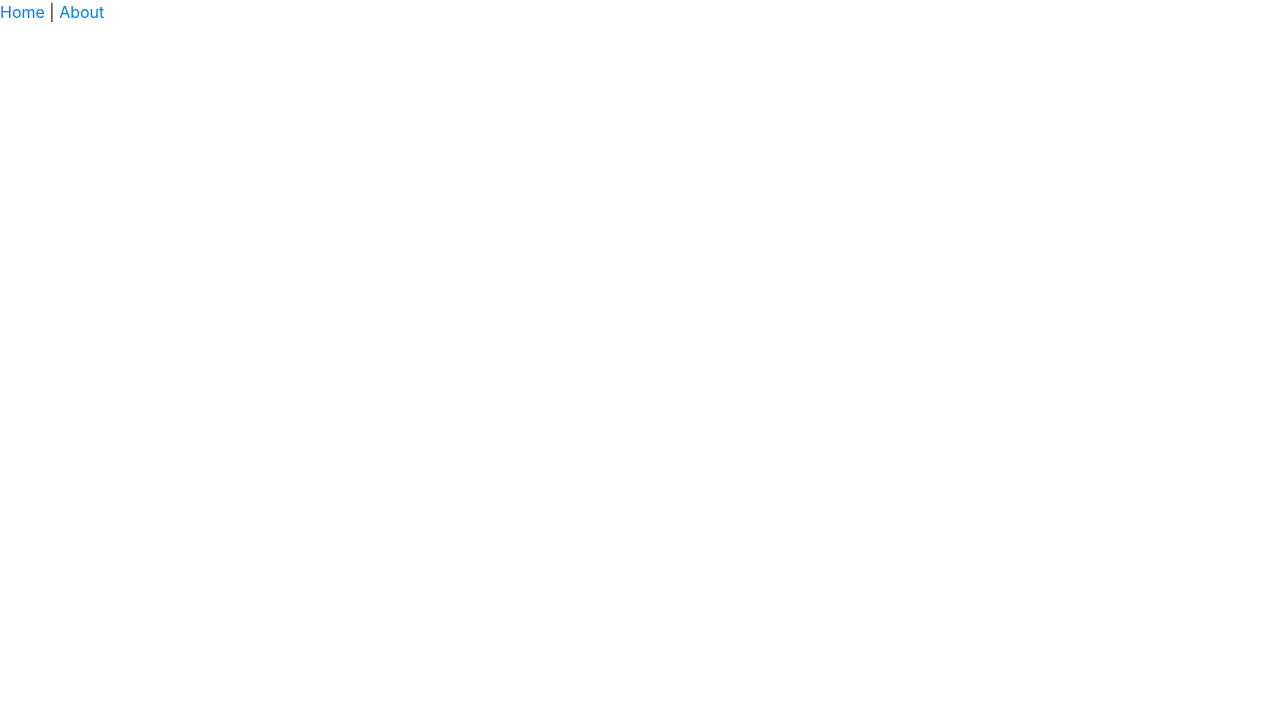
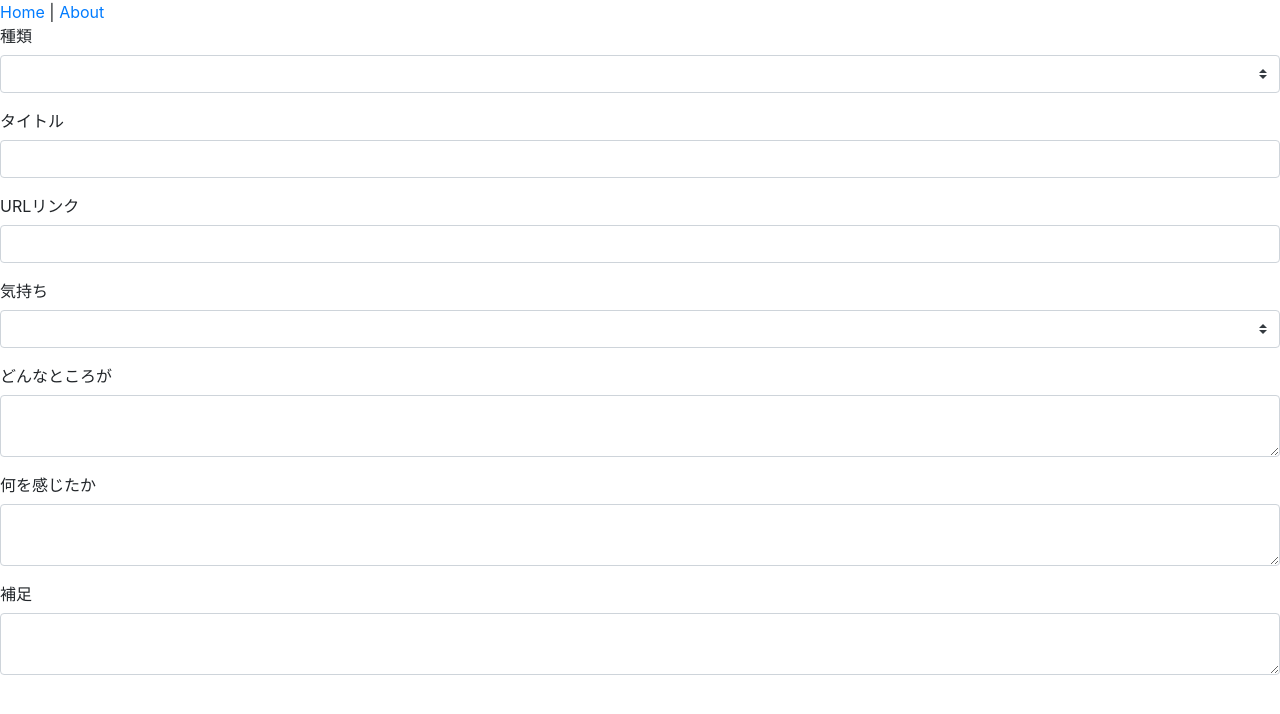
Before and after one commit to MofuMofu2/kansou-generator, a Vue app: page /#/ in a window 1280 px wide. Shown: the top 714 px of the page. Built offline with nearby package versions, Linux system fonts and the light colour scheme.

Commit message:
feature: #3 入力項目を追加

```diff
--- a/src/views/Home.vue
+++ b/src/views/Home.vue
@@ -1,5 +1,29 @@
 <template>
-  <div class="home"></div>
+  <div class="home">
+    <b-form>
+      <b-form-group id="kind-group" label="種類"
+        ><b-form-select id="kind-select"></b-form-select
+      ></b-form-group>
+      <b-form-group id="title-group" label="タイトル"
+        ><b-form-input id="title-form"></b-form-input
+      ></b-form-group>
+      <b-form-group id="link-group" label="URLリンク"
+        ><b-form-input id="link-form"></b-form-input
+      ></b-form-group>
+      <b-form-group id="emort-group" label="気持ち"
+        ><b-form-select id="emort-form"></b-form-select
+      ></b-form-group>
+      <b-form-group id="description-group" label="どんなところが"
+        ><b-form-textarea id="description-form"></b-form-textarea
+      ></b-form-group>
+      <b-form-group id="emort-group" label="何を感じたか"
+        ><b-form-textarea id="emort-form"></b-form-textarea
+      ></b-form-group>
+      <b-form-group id="complement-group" label="補足"
+        ><b-form-textarea id="complement-form"></b-form-textarea
+      ></b-form-group>
+    </b-form>
+  </div>
 </template>
 
 <script lang="ts">
```
